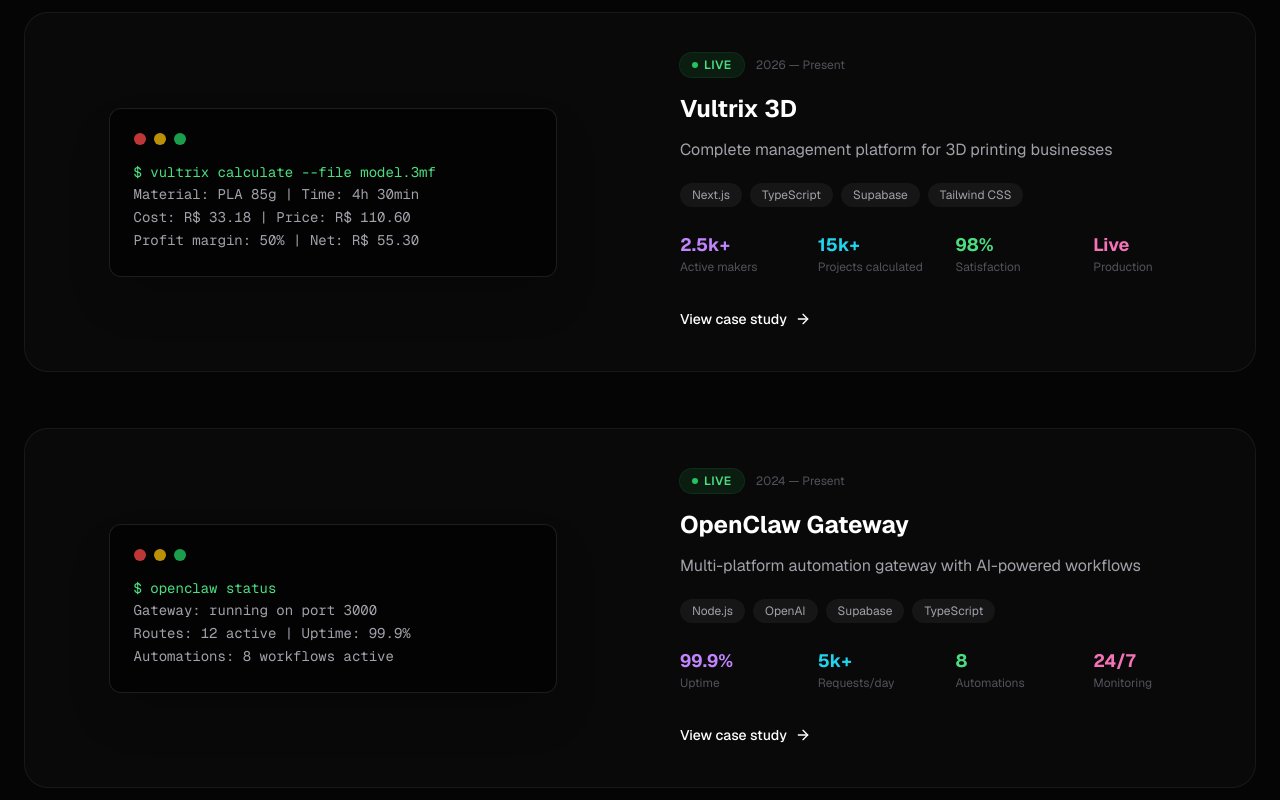
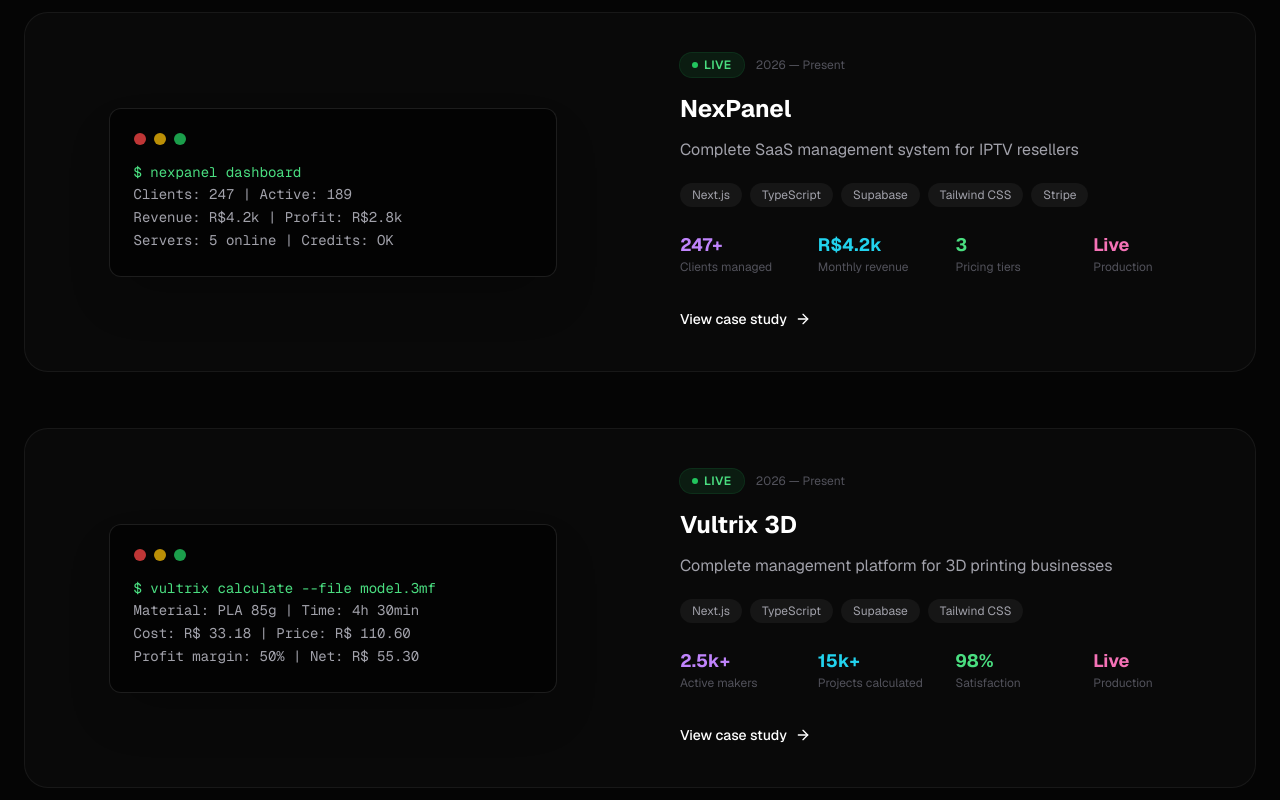
Before and after one commit to JE4NVRG/jeanvargas.dev, a Next.js app: page / in a window 1280 px wide. Shown: the part 1040-1840 px from the top of the page. Built offline with nearby package versions, Linux system fonts and the light colour scheme.

Commit message:
feat: adicionar NexPanel IPTV ao portfolio como projeto featured

```diff
--- a/src/components/sections/featured-work.tsx
+++ b/src/components/sections/featured-work.tsx
@@ -59,6 +59,12 @@
 }
 
 const terminalContent: Record<string, string[]> = {
+  nexpanel: [
+    "$ nexpanel dashboard",
+    "Clients: 247 | Active: 189",
+    "Revenue: R$4.2k | Profit: R$2.8k",
+    "Servers: 5 online | Credits: OK",
+  ],
   "vultrix-3d": [
     "$ vultrix calculate --file model.3mf",
     "Material: PLA 85g | Time: 4h 30min",
--- a/src/data/projects.ts
+++ b/src/data/projects.ts
@@ -1,6 +1,41 @@
 import type { Project } from "@/types/project";
 
 export const projects: Project[] = [
+  {
+    slug: "nexpanel",
+    title: "NexPanel",
+    description: {
+      en: "Complete SaaS management system for IPTV resellers",
+      pt: "Sistema SaaS completo de gestao para revendedores IPTV",
+    },
+    longDescription: {
+      en: "A full-featured SaaS platform for IPTV resellers to manage clients, servers, finances, and activations in one place. Features intelligent dashboard with real-time metrics, multi-tier subscription plans, team permissions, audit logs, and automated billing with credit tracking per server.",
+      pt: "Uma plataforma SaaS completa para revendedores IPTV gerenciarem clientes, servidores, financeiro e ativacoes em um so lugar. Dashboard inteligente com metricas em tempo real, planos de assinatura multi-nivel, permissoes de equipe, logs de auditoria e cobranca automatizada com rastreamento de creditos por servidor.",
+    },
+    status: "live",
+    dateRange: "2026 — Present",
+    category: "SaaS Platform",
+    technologies: ["Next.js", "TypeScript", "Supabase", "Tailwind CSS", "Stripe"],
+    problem: {
+      en: "IPTV resellers manage their business with spreadsheets and manual processes, leading to lost revenue, billing errors, and no visibility into real profitability.",
+      pt: "Revendedores IPTV gerenciam seus negocios com planilhas e processos manuais, levando a perda de receita, erros de cobranca e nenhuma visibilidade sobre a lucratividade real.",
+    },
+    solution: {
+      en: "Built a complete management platform with client tracking, server credit monitoring, automated financial control, team permissions, and an intelligent dashboard — replacing spreadsheets with professional business management.",
+      pt: "Construi uma plataforma completa de gestao com rastreamento de clientes, monitoramento de creditos de servidor, controle financeiro automatizado, permissoes de equipe e dashboard inteligente — substituindo planilhas por gestao profissional.",
+    },
+    metrics: [
+      { value: "247+", label: { en: "Clients managed", pt: "Clientes gerenciados" }, color: "purple" },
+      { value: "R$4.2k", label: { en: "Monthly revenue", pt: "Receita mensal" }, color: "cyan" },
+      { value: "3", label: { en: "Pricing tiers", pt: "Planos" }, color: "green" },
+      { value: "Live", label: { en: "Production", pt: "Producao" }, color: "pink" },
+    ],
+    links: {
+      live: "https://nexpanel.je4ndev.com",
+    },
+    gradient: "from-blue-900 to-indigo-900",
+    featured: true,
+  },
   {
     slug: "vultrix-3d",
     title: "Vultrix 3D",
```
